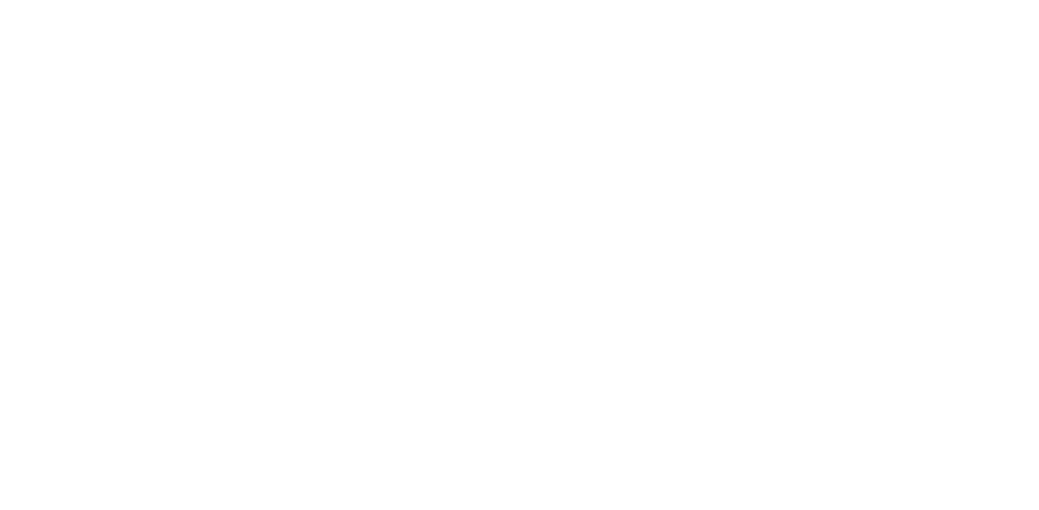
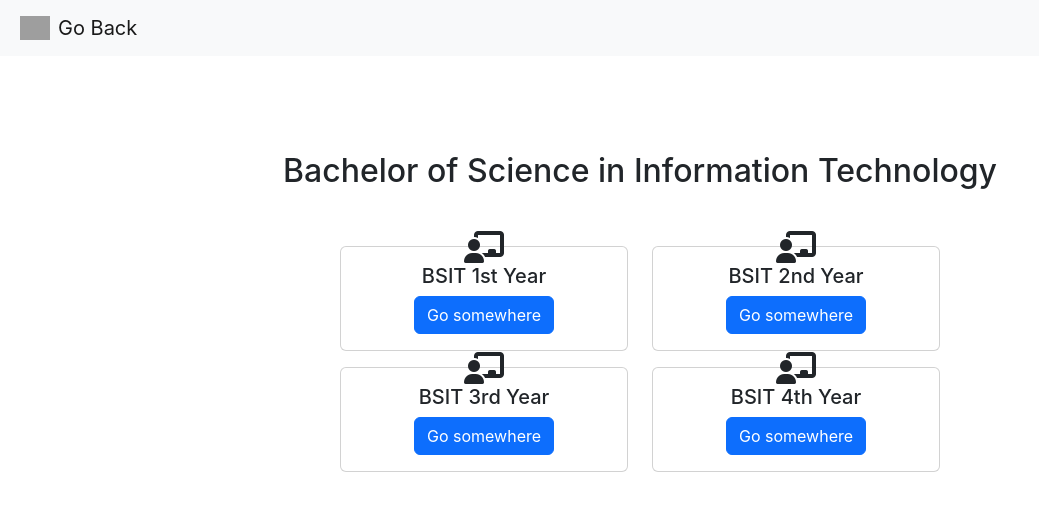
Before and after one commit to KingNelx/Profiling-System-Front-end-, a React (Create React App) app: page /bsisDashB in a window 1280 px wide. Shown: the top 510 px of the page, without its empty margins (0-1039 px from the left). Built offline with nearby package versions, Linux system fonts and the light colour scheme; grey boxes are pictures that could not be loaded.

Commit message:
added test

```diff
--- a/src/App.js
+++ b/src/App.js
@@ -19,6 +19,7 @@
 import BSIT4 from './BSIT/BSIT4';
 import StudentTopNav from './StudentComponents/StudentTopNav';
 import PersonalBG from './StudentComponents/PersonalBG';
+import MyTest from './Test/MyTest';
 const App = () => {
   return (
     <Router>
@@ -38,6 +39,7 @@
         <Route path="bsit4" element={<BSIT4 />} />
         <Route path="studentTopNav" element={<StudentTopNav />} />
         <Route path="personalBG" element={<PersonalBG />} />
+        <Route path="test12" element={<MyTest />} />
       </Routes>
     </Router>
   );
--- a/src/BSIS/BSISDashB.jsx
+++ b/src/BSIS/BSISDashB.jsx
@@ -1,9 +1,73 @@
+import { Link } from "react-router-dom"
 const BSISDashB = () => {
     return (
         <div>
+            <nav class="navbar bg-light">
+                <div class="container-fluid">
+                    <Link to="/admintopNav" class="navbar-brand" href="#">
+                        <img src="https://cdn-icons-png.flaticon.com/512/13/13964.png" alt="Logo" width="30" height="24" class="d-inline-block align-text-top mx-2" />
+                        Go Back
+                    </Link>
+                </div>
+            </nav>
 
+            <div className="container mt-5 py-5 ">
+                <h2 className="pb-5 text-center"> Bachelor of Science in Information Technology </h2>
+                <div class="container text-center d-flex justify-content-center">
+                    <div class="row">
+                        <div class="col">
+                            <div class="card" style={
+                                { width: "18rem" }
+                            }>
+                                <i class="fa-sharp fa-solid fa-chalkboard-user fa-2xl"></i>
+                                <div class="card-body">
+                                    <h5 class="card-title">BSIT 1st Year</h5>
+                                    <Link to="/bsit1" class="btn btn-primary">Go somewhere</Link>
+                                </div>
+                            </div>
+                        </div>
+                        <div class="col">
+                            <div class="card" style={
+                                { width: "18rem" }
+                            }>
+                                <i class="fa-sharp fa-solid fa-chalkboard-user fa-2xl"></i>
+                                <div class="card-body">
+                                    <h5 class="card-title">BSIT 2nd Year</h5>
+                                    <Link to="/bsit2" class="btn btn-primary">Go somewhere</Link>
+                                </div>
+                            </div>
+                        </div>
+                    </div>
+                </div>
+                <div class="container text-center mt-2 py-2 d-flex justify-content-center">
+                    <div class="row">
+                        <div class="col">
+                            <div class="card" style={
+                                { width: "18rem" }
+                            }>
+                                <i class="fa-sharp fa-solid fa-chalkboard-user fa-2xl"></i>
+                                <div class="card-body">
+                                    <h5 class="card-title">BSIT 3rd Year</h5>
+                                    <Link to="/bsit3" class="btn btn-primary">Go somewhere</Link>
+                                </div>
+                            </div>
+                        </div>
+                        <div class="col">
+                            <div class="card" style={
+                                { width: "18rem" }
+                            }>
+                                <i class="fa-sharp fa-solid fa-chalkboard-user fa-2xl"></i>
+                                <div class="card-body">
+                                    <h5 class="card-title">BSIT 4th Year</h5>
+                                    <Link to="/bsit4" class="btn btn-primary">Go somewhere</Link>
+                                </div>
+                            </div>
+                        </div>
+                    </div>
+                </div>
+            </div>
         </div>
-     );
+    );
 }
 
 export default BSISDashB;
--- a/src/BSIT/BSIT1.jsx
+++ b/src/BSIT/BSIT1.jsx
@@ -3,7 +3,7 @@
     return (
         <div>
             <div class="container text-center mx-auto py-auto mt-5 ">
-                <h2> BS Information Technology </h2>
+                <h2> BS Information Technology - 1</h2>
                 <div class="row">
                     <div class="col ">
                         <Link> <p> Male </p></Link>
--- a/src/BSIT/BSIT2.jsx
+++ b/src/BSIT/BSIT2.jsx
@@ -3,7 +3,7 @@
     return (
         <div>
             <div class="container text-center mx-auto py-auto mt-5 ">
-                <h2> BS Information Technology </h2>
+                <h2> BS Information Technology - 2</h2>
                 <div class="row">
                     <div class="col ">
                         <Link> <p> Male </p></Link>
--- a/src/BSIT/BSIT3.jsx
+++ b/src/BSIT/BSIT3.jsx
@@ -3,7 +3,7 @@
     return (
         <div>
             <div class="container text-center mx-auto py-auto mt-5 ">
-                <h2> BS Information Technology </h2>
+                <h2> BS Information Technology - 3</h2>
                 <div class="row">
                     <div class="col ">
                         <Link> <p> Male </p></Link>
--- a/src/BSIT/BSIT4.jsx
+++ b/src/BSIT/BSIT4.jsx
@@ -3,7 +3,7 @@
     return (
         <div>
             <div class="container text-center mx-auto py-auto mt-5 ">
-                <h2> BS Information Technology </h2>
+                <h2> BS Information Technology - 4</h2>
                 <div class="row">
                     <div class="col ">
                         <Link> <p> Male </p></Link>
--- a/src/BSIT/BSITDashB.jsx
+++ b/src/BSIT/BSITDashB.jsx
@@ -33,7 +33,7 @@
                                 <i class="fa-sharp fa-solid fa-chalkboard-user fa-2xl"></i>
                                 <div class="card-body">
                                     <h5 class="card-title">BSIT 2nd Year</h5>
-                                    <a href="#" class="btn btn-primary">Go somewhere</a>
+                                    <Link to="/bsit2" class="btn btn-primary">Go somewhere</Link>
                                 </div>
                             </div>
                         </div>
@@ -48,7 +48,7 @@
                                 <i class="fa-sharp fa-solid fa-chalkboard-user fa-2xl"></i>
                                 <div class="card-body">
                                     <h5 class="card-title">BSIT 3rd Year</h5>
-                                    <a href="#" class="btn btn-primary">Go somewhere</a>
+                                    <Link to="/bsit3" class="btn btn-primary">Go somewhere</Link>
                                 </div>
                             </div>
                         </div>
@@ -59,7 +59,7 @@
                                 <i class="fa-sharp fa-solid fa-chalkboard-user fa-2xl"></i>
                                 <div class="card-body">
                                     <h5 class="card-title">BSIT 4th Year</h5>
-                                    <a href="#" class="btn btn-primary">Go somewhere</a>
+                                    <Link to="/bsit4" class="btn btn-primary">Go somewhere</Link>
                                 </div>
                             </div>
                         </div>
--- /dev/null
+++ b/src/Test/MyTest.jsx
@@ -0,0 +1,19 @@
+import { Link } from "react-router-dom"
+
+const MyTest = () => {
+    return (
+        <div className="container">
+            <nav aria-label="Page navigation example">
+                <ul class="pagination">
+                    <li class="page-item"><Link to="/" class="page-link" >Previous</Link></li>
+                    <li class="page-item"><Link to="/bsit1" class="page-link" >1</Link></li>
+                    <li class="page-item"><Link class="page-link" href="#">2</Link></li>
+                    <li class="page-item"><Link class="page-link" href="#">3</Link></li>
+                    <li class="page-item"><Link class="page-link" href="#">Next</Link></li>
+                </ul>
+            </nav>
+        </div>
+    );
+}
+
+export default MyTest;
```
